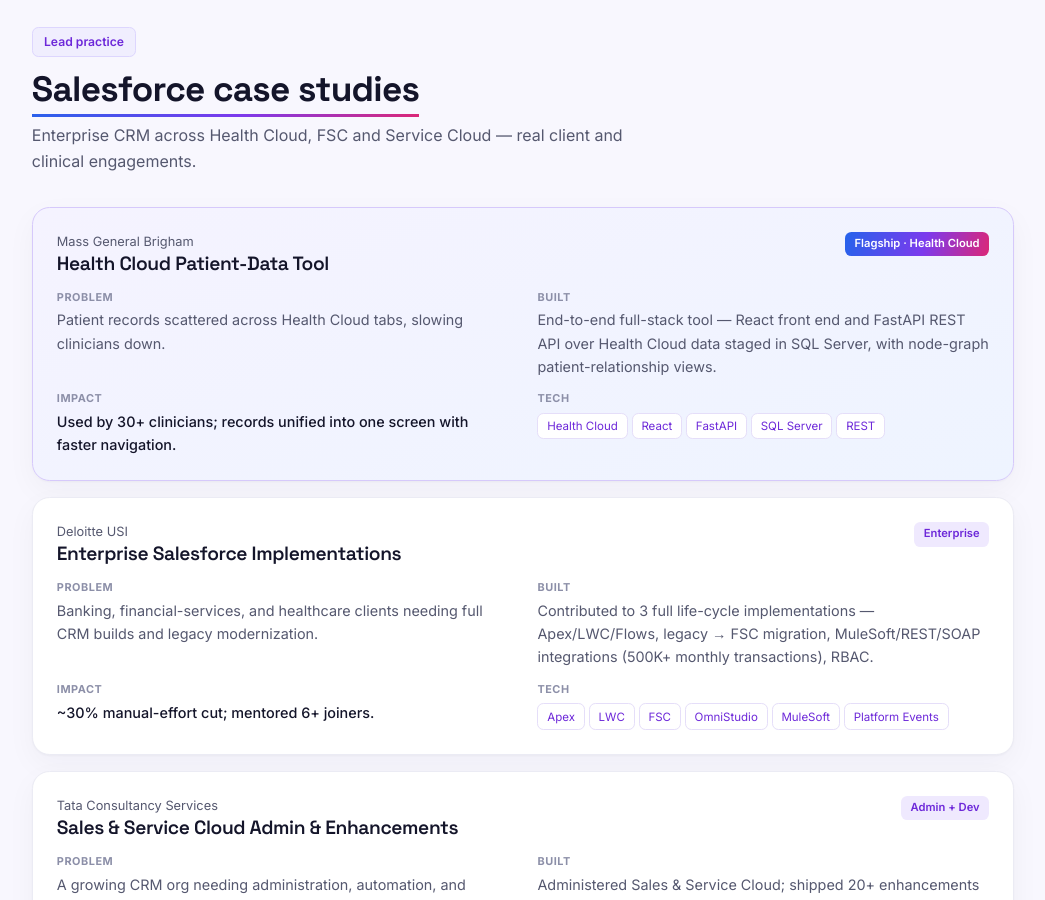
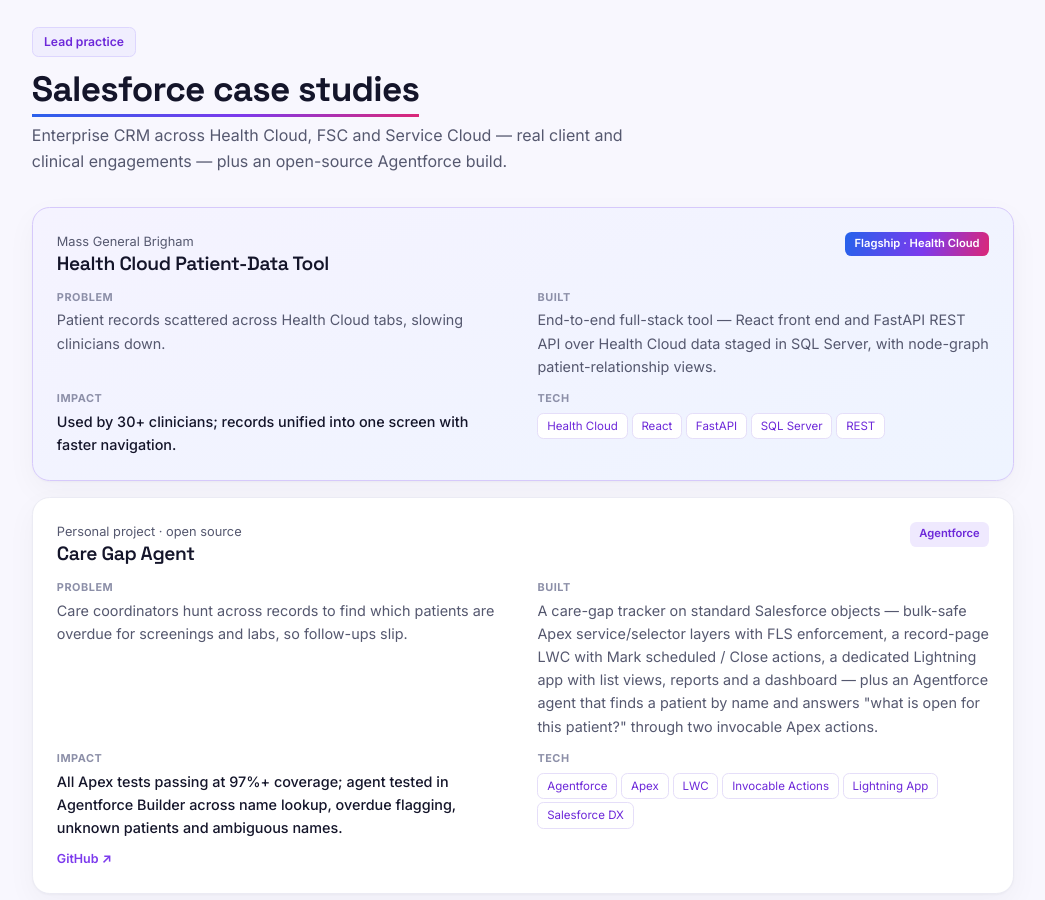
Before and after one commit to shubhamrajiwade29/portfolio, a React (Vite) app: page / in a window 1280 px wide. Shown: the part 2440-3340 px from the top of the page, without its empty margins (117-1162 px from the left). Built offline with nearby package versions, Linux system fonts and the light colour scheme.

Commit message:
Add Care Gap Agent to Salesforce case studies
New personal-project card (Agentforce, Apex, LWC) with a GitHub link; case
cards now render an optional link footer. Subtitle notes the open-source build.

Co-Authored-By: Claude Sonnet 5.5 <noreply@anthropic.com>

```diff
--- a/src/components/Projects.jsx
+++ b/src/components/Projects.jsx
@@ -16,6 +16,11 @@ function SfCard({ p }) {
         <div><div className="fk">Impact</div><div className="fv imp">{p.impact}</div></div>
         <div><div className="fk">Tech</div><div>{p.tech.map((t) => <span className="chip" key={t}>{t}</span>)}</div></div>
       </div>
+      {p.github && (
+        <div className="dlinks">
+          <a href={p.github} target="_blank" rel="noopener noreferrer">GitHub ↗</a>
+        </div>
+      )}
     </div>
   )
 }
@@ -53,7 +58,7 @@ export default function Projects() {
           <FadeUp>
             <span className="lead-chip">Lead practice</span>
             <h2 className="sec-h">Salesforce case studies</h2>
-            <p className="sec-sub">Enterprise CRM across Health Cloud, FSC and Service Cloud — real client and clinical engagements.</p>
+            <p className="sec-sub">Enterprise CRM across Health Cloud, FSC and Service Cloud — real client and clinical engagements — plus an open-source Agentforce build.</p>
             <div className="feat">{salesforceProjects.map((p) => <SfCard key={p.title} p={p} />)}</div>
           </FadeUp>
         </div>
--- a/src/data/portfolio.js
+++ b/src/data/portfolio.js
@@ -98,6 +98,16 @@ export const portfolioData = {
       built: 'End-to-end full-stack tool — React front end and FastAPI REST API over Health Cloud data staged in SQL Server, with node-graph patient-relationship views.',
       impact: 'Used by 30+ clinicians; records unified into one screen with faster navigation.',
       tech: ['Health Cloud', 'React', 'FastAPI', 'SQL Server', 'REST'],
+    },
+    {
+      org: 'Personal project · open source',
+      tag: 'Agentforce',
+      title: 'Care Gap Agent',
+      problem: 'Care coordinators hunt across records to find which patients are overdue for screenings and labs, so follow-ups slip.',
+      built: 'A care-gap tracker on standard Salesforce objects — bulk-safe Apex service/selector layers with FLS enforcement, a record-page LWC with Mark scheduled / Close actions, a dedicated Lightning app with list views, reports and a dashboard — plus an Agentforce agent that finds a patient by name and answers "what is open for this patient?" through two invocable Apex actions.',
+      impact: 'All Apex tests passing at 97%+ coverage; agent tested in Agentforce Builder across name lookup, overdue flagging, unknown patients and ambiguous names.',
+      tech: ['Agentforce', 'Apex', 'LWC', 'Invocable Actions', 'Lightning App', 'Salesforce DX'],
+      github: 'https://github.com/shubhamrajiwade29/care-gap-agent',
     },
     {
       org: 'Deloitte USI',
```
